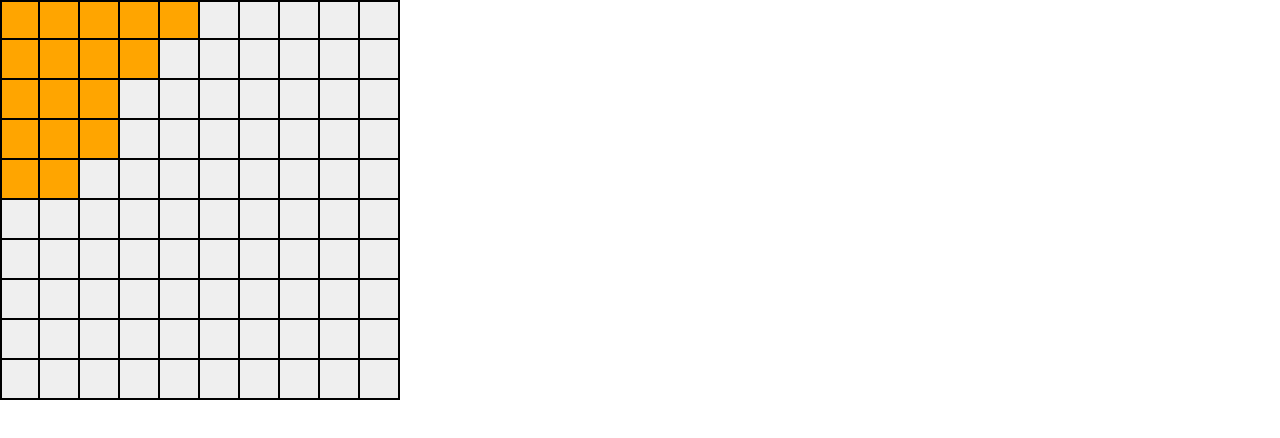
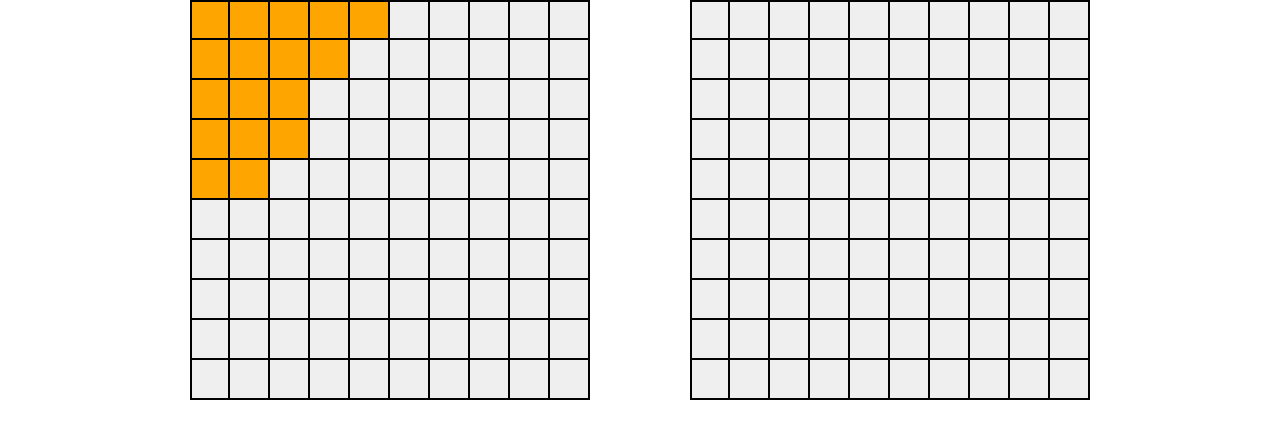
Before and after one commit to zenithyap/battleship, a website built with webpack: page src/template.html in a window 1280 px wide. Built offline with nearby package versions, Linux system fonts and the light colour scheme.

Commit message:
Render two gameboards

```diff
--- a/src/js/controllers/domController.js
+++ b/src/js/controllers/domController.js
@@ -1,11 +1,11 @@
 const domController = (function() {
-    const body = document.querySelector('body');
+    const playerOneBoard  = document.querySelector('.player-one-board');
+    const playerTwoBoard  = document.querySelector('.player-two-board');
 
     function renderBoard(player) {
-        body.textContent = '';
+        const board = player.id === 'player1' ? playerOneBoard : playerTwoBoard;
+        board.textContent = '';
         const playerBoard = player.gameboard;
-        const board = document.createElement('div');
-        board.classList.add('board');
 
         for (let i = 0; i < 10; i++) {
             const row = document.createElement('div');
@@ -33,8 +33,6 @@ const domController = (function() {
             }
             board.appendChild(row);
         };
-
-        body.appendChild(board);
     };
 
     return { renderBoard };
--- a/src/js/index.js
+++ b/src/js/index.js
@@ -3,8 +3,8 @@ import domController from '../js/controllers/domController';
 import Player from './models/player/player';
 import Ship from './models/ship/ship';
 
-const playerOne = new Player();
-const playerTwo = new Player();
+const playerOne = new Player('player1');
+const playerTwo = new Player('player2', 'computer');
 
 const playerOneBoard = playerOne.gameboard;
 
@@ -21,3 +21,4 @@ playerOneBoard.placeShip(submarine, 3, 0, 'horizontal');
 playerOneBoard.placeShip(destroyer, 4, 0, 'horizontal');
 
 domController.renderBoard(playerOne);
+domController.renderBoard(playerTwo);
--- a/src/js/models/player/player.js
+++ b/src/js/models/player/player.js
@@ -1,10 +1,15 @@
 import Gameboard from "../gameboard/gameboard";
 
 class Player {
-    constructor(type='real') {
+    constructor(id='player1', type='real') {
+        this._id = id;
         this._type = type;
         this._gameboard = new Gameboard();
     };
+
+    get id() {
+        return this._id;
+    }
 
     get gameboard() {
         return this._gameboard;
--- a/src/styles.css
+++ b/src/styles.css
@@ -2,6 +2,12 @@
     padding: 0;
     margin: 0;
     box-sizing: border-box;
+}
+
+.board-container {
+    display: flex;
+    justify-content: center;
+    gap: 100px;
 }
 
 .cell {
--- a/src/template.html
+++ b/src/template.html
@@ -6,6 +6,9 @@
     <title>Battleship</title>
 </head>
 <body>
-
+    <div class="board-container">
+        <div class="player-one-board"></div>
+        <div class="player-two-board"></div>
+    </div>
 </body>
 </html>
```
